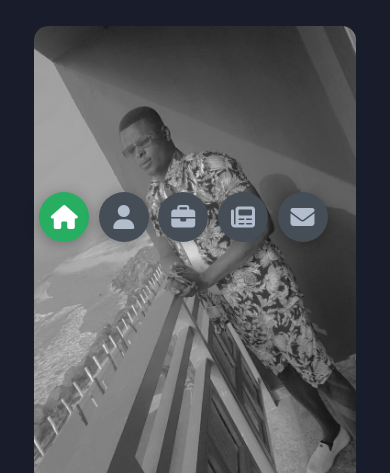
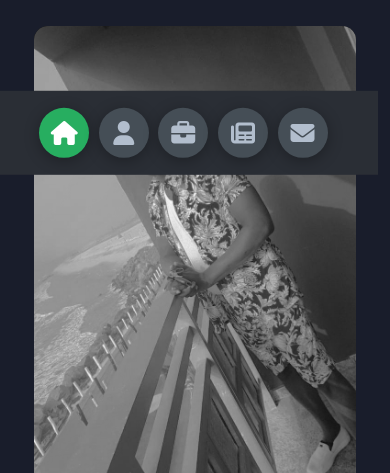
Before and after one commit to Ogshabzy23101/my-portfolio, a plain HTML site: page index.html in a window 390 px wide. Shown: the part 627-1100 px from the top of the page. Drawn offline with nearby package versions, Linux system fonts and the light colour scheme; files that its build step writes are made by us from their sources.

Commit message:
Update _media.scss

```diff
--- a/styles/_media.scss
+++ b/styles/_media.scss
@@ -83,7 +83,7 @@
         justify-content: center;
         align-items: center;
         width: 100%;
-        top: 100%;
+        top: 90%;
         bottom: 0;
         background-color: var(--color-grey-7);
         .control{
```
